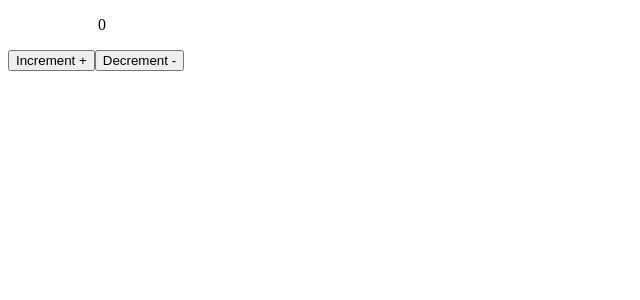
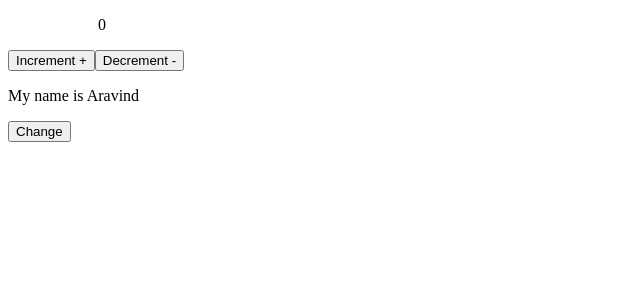
Before and after one commit to Aravind-Kumar-2000/React-Code-Snippets, a React (Create React App) app: page / in a window 1280 px wide. Shown: the top 300 px of the page, without its empty margins (0-640 px from the left). Built offline with nearby package versions, Linux system fonts and the light colour scheme.

Commit message:
useState() code snippets

```diff
--- a/src/Snippets/useState.js
+++ b/src/Snippets/useState.js
@@ -16,6 +16,17 @@ function UseStateHook(){
         })
     }
 
+    //Name change using useState()
+    const [name, setName] = useState("Aravind");
+    function nameChange(){
+        const name = ["Praveen", "Sharan", "Aravind"];
+        const int = Math.floor(Math.random()*3);
+        setName(()=>{
+            return name[int];
+        })
+    }
+
+
     return(
         <div>
             <div>
@@ -23,6 +34,10 @@ function UseStateHook(){
                 <button onClick={increment}>Increment +</button>
                 <button onClick={decrement}>Decrement -</button>
             </div>
+            <div>
+                <p>My name is {name}</p>
+                <button onClick={nameChange}>Change</button>
+            </div>
         </div>
     )
 }
```
